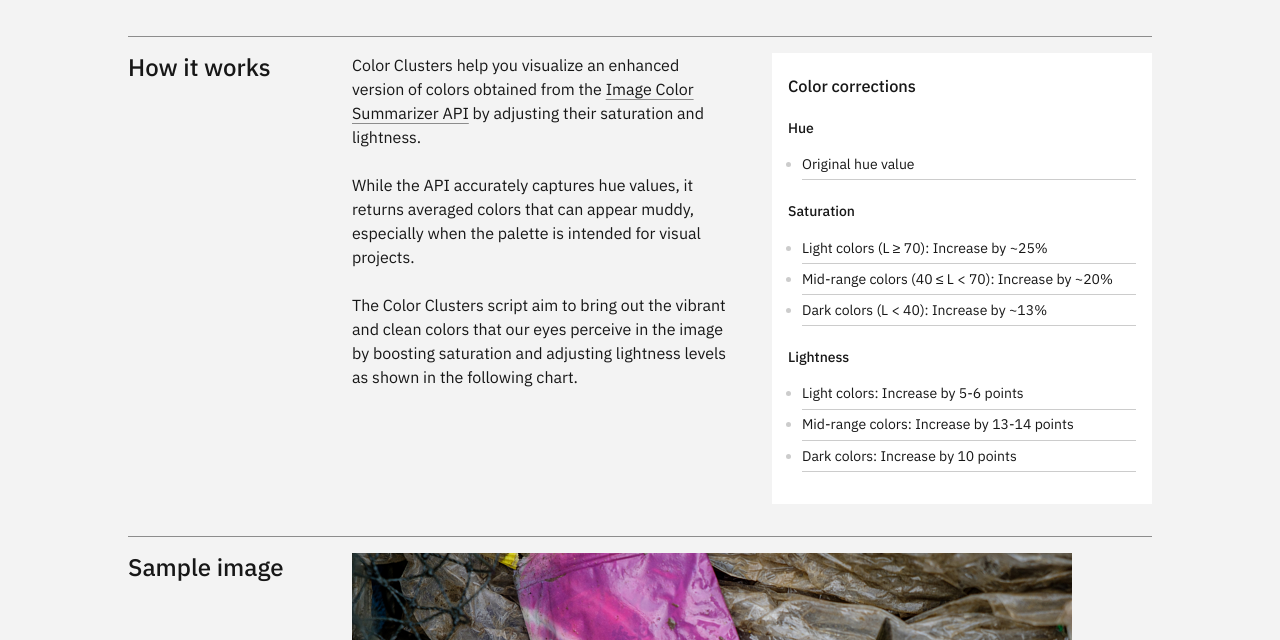
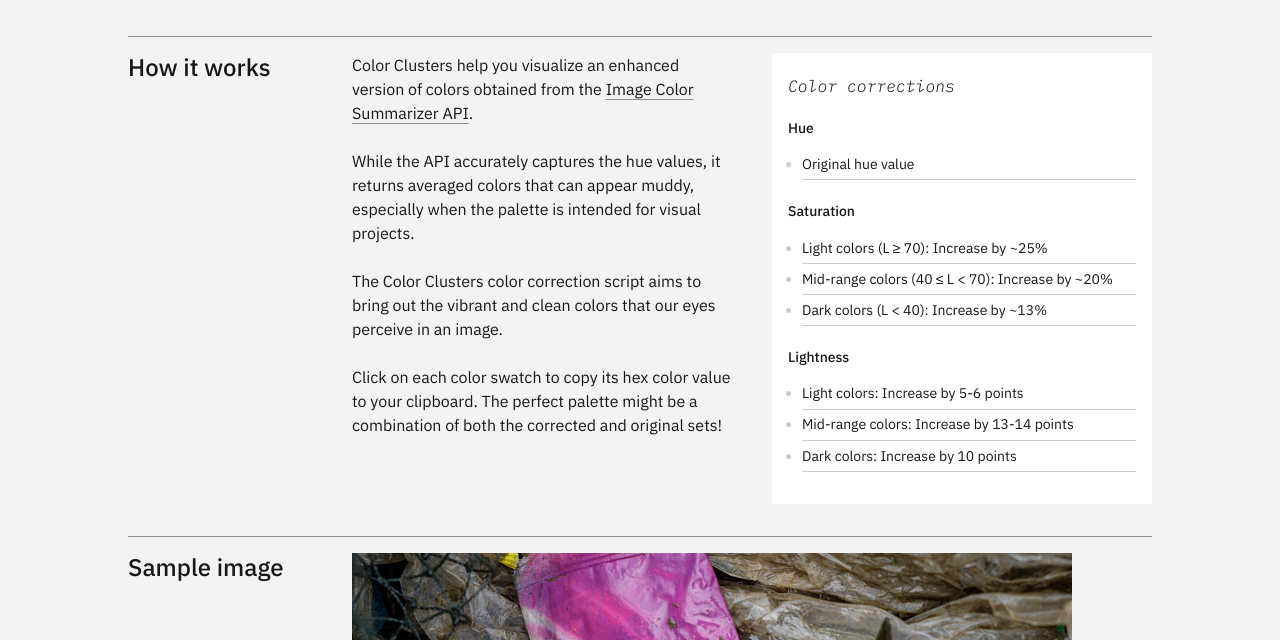
Before and after one commit to karenbarbe/color_clusters, a plain HTML site: page index.html in a window 1280 px wide. Shown: the part 160-800 px from the top of the page. Drawn offline with Linux system fonts and the light colour scheme.

Commit message:
Updated content and styles

```diff
--- a/index.html
+++ b/index.html
@@ -3,7 +3,7 @@
   <head>
     <meta charset="UTF-8" />
     <meta name="viewport" content="width=device-width, initial-scale=1.0" />
-    <title>Color Clusters | Capture color palettes from images</title>
+    <title>Color Clusters | Enhanced color palettes from images</title>
     <link rel="stylesheet" href="style.css" />
     <script src="https://kit.fontawesome.com/ab869dc250.js" crossorigin="anonymous"></script>
   </head>
@@ -19,9 +19,10 @@
         <h2 class="h2-container">How it works</h2>
         <div class="content-container">
           <div class="content-column">
-            <p>Color Clusters help you visualize an enhanced version of colors obtained from the <a href="https://mk.bcgsc.ca/colorsummarizer/">Image Color Summarizer API</a> by adjusting their saturation and lightness.</p>
-            <p>While the API accurately captures hue values, it returns averaged colors that can appear muddy, especially when the palette is intended for visual projects.</p>
-            <p>The Color Clusters script aim to bring out the vibrant and clean colors that our eyes perceive in the image by boosting saturation and adjusting lightness levels as shown in the following chart.</p>
+            <p>Color Clusters help you visualize an enhanced version of colors obtained from the <a href="https://mk.bcgsc.ca/colorsummarizer/">Image Color Summarizer API</a>.</p>
+            <p>While the API accurately captures the hue values, it returns averaged colors that can appear muddy, especially when the palette is intended for visual projects.</p>
+            <p>The Color Clusters color correction script aims to bring out the vibrant and clean colors that our eyes perceive in an image.</p>
+            <p>Click on each color swatch to copy its hex color value to your clipboard. The perfect palette might be a combination of both the corrected and original sets!</p>
           </div>
 
           <div class="paragraph-card">
--- a/style.css
+++ b/style.css
@@ -67,7 +67,12 @@ html {
 /* ––––––––––––––––––––
       TYPOGRAPHY
   ––––––––––––––––––––– */
-
+h1,
+h2,
+h3,
+h4 {
+  text-wrap-style: balance;
+}
 h2,
 h3 {
   line-height: 1.2;
@@ -81,9 +86,13 @@ h1 {
   font-style: italic;
 }
 
-h2,
+h2 {
+  font-weight: 500;
+}
+
 h3 {
-  font-weight: 500;
+  font-family: "IBM Plex Mono";
+  font-weight: 300;
 }
 
 th {
@@ -149,10 +158,6 @@ code {
 
 .h1-container h1 {
   margin-block-start: 1.5rem;
-}
-
-.h2-container h2 {
-  text-wrap-style: balance;
 }
 
 /* Content columns */
@@ -281,7 +286,7 @@ code {
     padding: 0.25rem 0.125rem;
     font-family: "IBM Plex Sans", sans-serif;
     color: #ffffff;
-    background-color: rgba(0, 0, 0, 1);
+    background-color: rgba(0, 0, 0, 0.75);
     border-radius: 0.25rem;
     opacity: 0;
     transition: opacity 0.3s ease;
```
